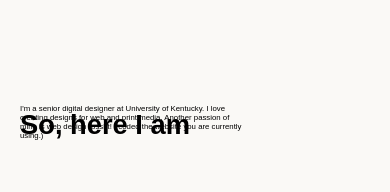
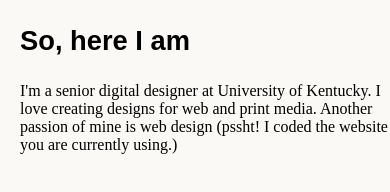
Before and after one commit to BreeWalton/slate-website, a plain HTML site: page about.html in a window 390 px wide. Shown: the part 54-246 px from the top of the page. Drawn offline with Linux system fonts and the light colour scheme.

Commit message:
Update style.css
made changes to the about page for mobile view

```diff
--- a/style.css
+++ b/style.css
@@ -66,21 +66,34 @@ body {
     font-size:7vw;
   }
 
+
+/* mobile about me  adjustments */
+  div.me-section{
+    position:absolute;
+
+    display:flex;
+    flex-direction:column;
+  }
   h1.a-title{
-    position:absolute;
-    top:145px;
-
+    width:50%;
+    position:relative;
+    top:10px;
     font-size:7vw;
     }
+
+  div.me-content{
+    position:relative;
+    top:0px;
+  }
+  p.a-p{
+    font-size:4vw;
+    width:75%;
+  }
+
 
 
   div.topnav a{
     font-size:20px;
-  }
-
-  div.me-section{
-    display:flex;
-    flex-direction:column;
   }
 
 
@@ -145,6 +158,7 @@ body {
 
   font-size:3vw;
   font-family:sans-serif;
+
 }
 
 .me-content{
@@ -154,7 +168,7 @@ body {
   left:20px;
 }
 
-.me-content > p{
+.a-p{
   width:60%;
 
   font-size:2vw;
```
